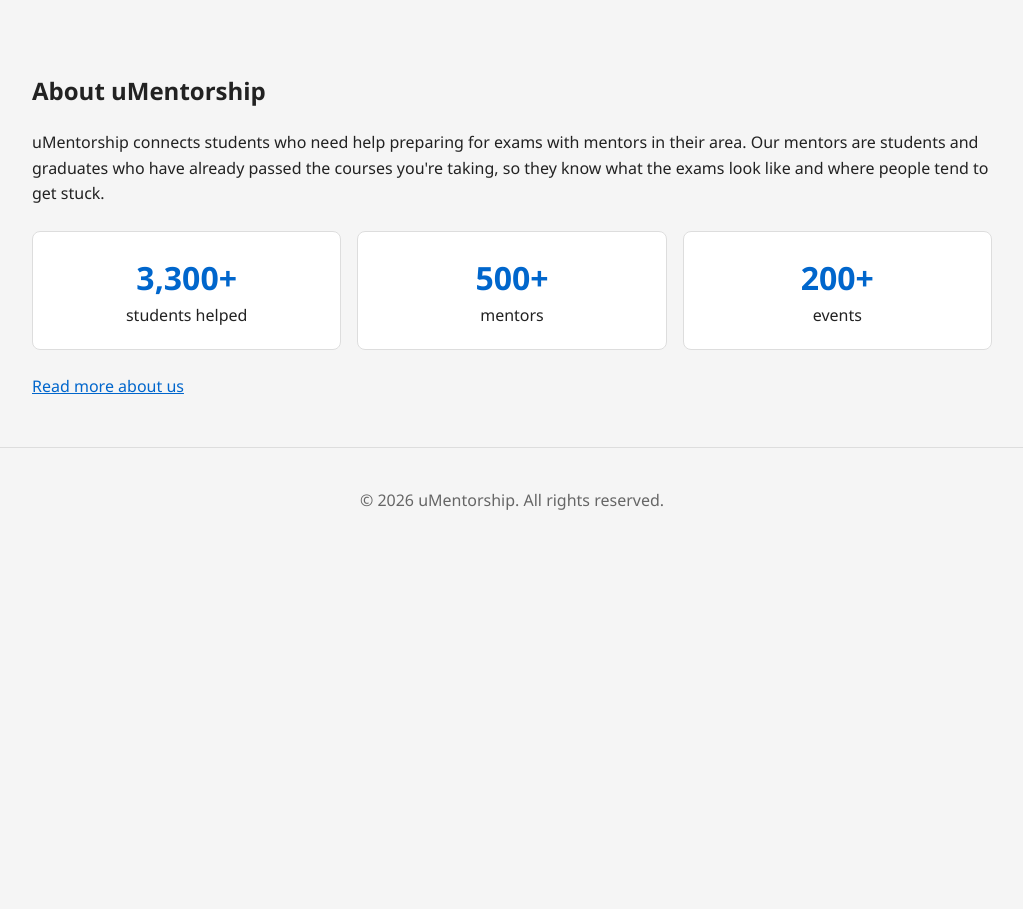
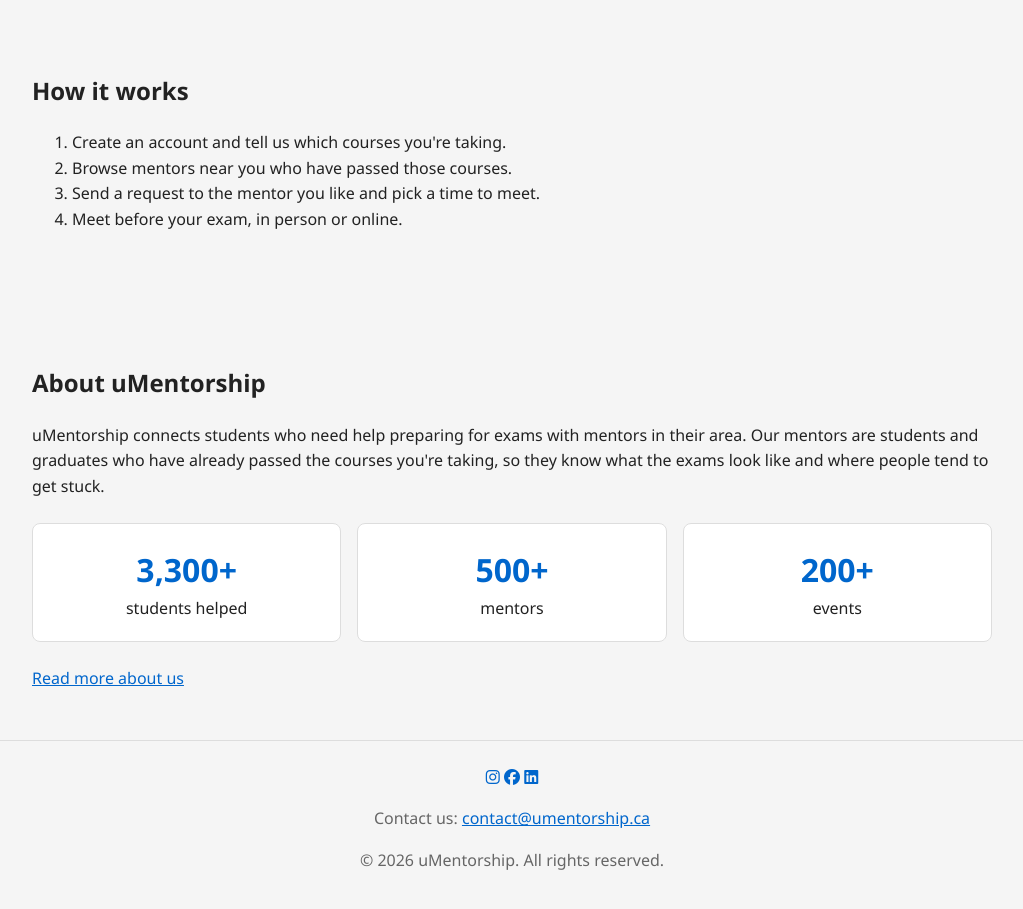
Before and after one commit to uMentorship/uMentorship, a plain HTML site: page index.html in a window 1280 px wide. Shown: the part 959-1868 px from the top of the page, without its empty margins (128-1151 px from the left). Before the commit the page ends 1513 px from the top, so only its background shows below. Drawn offline with Linux system fonts and the light colour scheme.

Commit message:
Create More Sections

```diff
--- a/index.html
+++ b/index.html
@@ -5,6 +5,7 @@
     <meta name="viewport" content="width=device-width, initial-scale=1.0">
     <title>uMentorship - Home Page</title>
 
+    <link rel="stylesheet" href="https://cdnjs.cloudflare.com/ajax/libs/font-awesome/6.5.1/css/all.min.css">
     <link rel="stylesheet" href="home.css">
 </head>
 <body>
@@ -14,6 +15,7 @@
         <nav>
             <ul class="nav-links">
                 <li><a class="active" href="index.html">Home</a></li>
+                <li><a href="#">Students</a></li>
                 <li><a href="team.html">Team</a></li>
                 <li><a href="about.html">About</a></li>
                 <li><a href="pricing.html">Pricing</a></li>
@@ -59,6 +61,16 @@
             <button class="slider-btn" id="nextBtn">&rsaquo;</button>
         </section>
 
+        <section class="how-it-works">
+            <h2>How it works</h2>
+            <ol class="steps">
+                <li>Create an account and tell us which courses you're taking.</li>
+                <li>Browse mentors near you who have passed those courses.</li>
+                <li>Send a request to the mentor you like and pick a time to meet.</li>
+                <li>Meet before your exam, in person or online.</li>
+            </ol>
+        </section>
+
         <section class="about">
             <h2>About uMentorship</h2>
             <p>
@@ -83,11 +95,17 @@
                 </div>
             </div>
 
-            <a href="about.html">Read more about us</a>
+            <a class="more-link" href="about.html">Read more about us</a>
         </section>
     </main>
 
     <footer>
+        <div class="social-links">
+            <a href="#"><i class="fa-brands fa-instagram"></i></a>
+            <a href="#"><i class="fa-brands fa-facebook"></i></a>
+            <a href="#"><i class="fa-brands fa-linkedin"></i></a>
+        </div>
+        <p>Contact us: <a href="mailto:contact@umentorship.ca">contact@umentorship.ca</a></p>
         <p>&copy; 2026 uMentorship. All rights reserved.</p>
     </footer>
 
```
